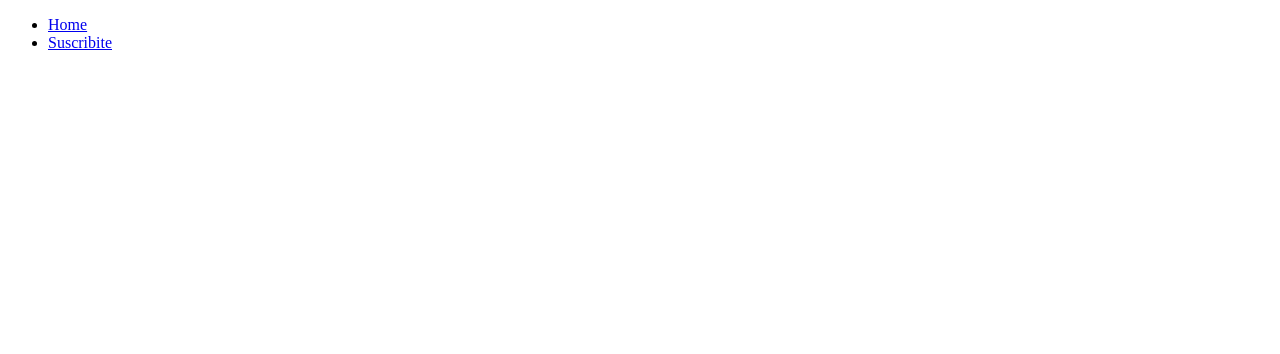
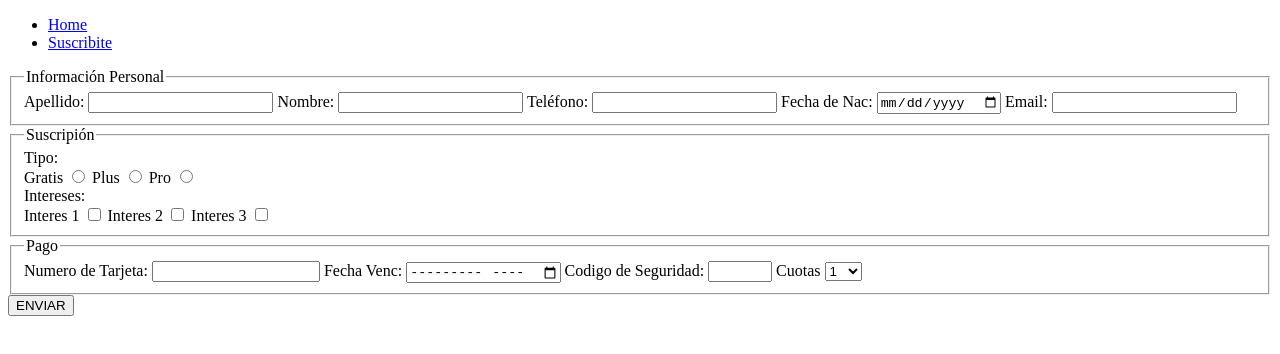
Before and after one commit to DevHunvee3/WebDevelopment, a plain HTML site: page html5/TP2/formulario.html in a window 1280 px wide. Drawn offline with Linux system fonts and the light colour scheme.

Commit message:
TP2 - resolucion 1/2

```diff
--- a/html5/TP2/formulario.html
+++ b/html5/TP2/formulario.html
@@ -16,5 +16,114 @@
 				</ul>
 			</nav>
 		</header>
+		<main>
+			<section>
+				<form method="POST" action="suscription.php">
+					<fieldset>
+						<legend>Información Personal</legend>
+						<label for="_surname">Apellido:</label>
+						<input
+							id="_surname"
+							name="surname"
+							type="text"
+							required
+						/>
+						<label for="_name">Nombre:</label>
+						<input id="_name" name="name" type="text" required />
+						<label for="_phone">Teléfono:</label>
+						<input id="_phone" name="phone" type="text" required />
+						<label for="_birthday">Fecha de Nac:</label>
+						<input
+							id="_birthday"
+							name="birthday"
+							type="date"
+							required
+						/>
+						<label for="_email">Email:</label>
+						<input id="_email" name="email" type="email" required />
+					</fieldset>
+					<fieldset>
+						<legend>Suscripión</legend>
+						<label for="_free">Tipo:</label><br />
+						<label for="_free">Gratis</label>
+						<input
+							id="_free"
+							type="radio"
+							name="type"
+							value="free"
+							required
+						/>
+						<label for="_plus">Plus</label>
+						<input
+							id="_plus"
+							type="radio"
+							name="type"
+							value="plus"
+						/>
+						<label for="_pro">Pro</label>
+						<input
+							id="_pl_prous"
+							type="radio"
+							name="type"
+							value="pro"
+						/>
+						<br />
+						<label for="_interest1">Intereses:</label><br />
+						<label for="_interest1">Interes 1</label>
+						<input
+							id="_interest1"
+							type="checkbox"
+							name="interests"
+							value="int_1"
+						/>
+						<label for="_interest2">Interes 2</label>
+						<input
+							id="_interest2"
+							type="checkbox"
+							name="interests"
+							value="int_2"
+						/>
+						<label for="_interest3">Interes 3</label>
+						<input
+							id="_interest3"
+							type="checkbox"
+							name="interests"
+							value="int_3"
+						/>
+					</fieldset>
+					<fieldset>
+						<legend>Pago</legend>
+						<label for="_cardnumber">Numero de Tarjeta:</label>
+						<input
+							id="_cardnumber"
+							name="cardnumber"
+							type="number"
+							min="1000000000000000"
+							max="9999999999999999"
+							required
+						/>
+						<label for="_date">Fecha Venc:</label>
+						<input id="_date" name="date" type="month" required />
+						<label for="_code">Codigo de Seguridad:</label>
+						<input
+							id="_code"
+							name="code"
+							type="number"
+							min="0"
+							max="999"
+							required
+						/>
+						<label for="_quota">Cuotas</label>
+						<select id="_quota" name="quota" required>
+							<option value="1">1</option>
+							<option value="3">3</option>
+							<option value="6">6</option>
+							<option value="12">12</option>
+						</select>
+					</fieldset>
+					<button type="submit">ENVIAR</button>
+				</form>
+			</section>
+		</main>
 	</body>
 </html>
```
